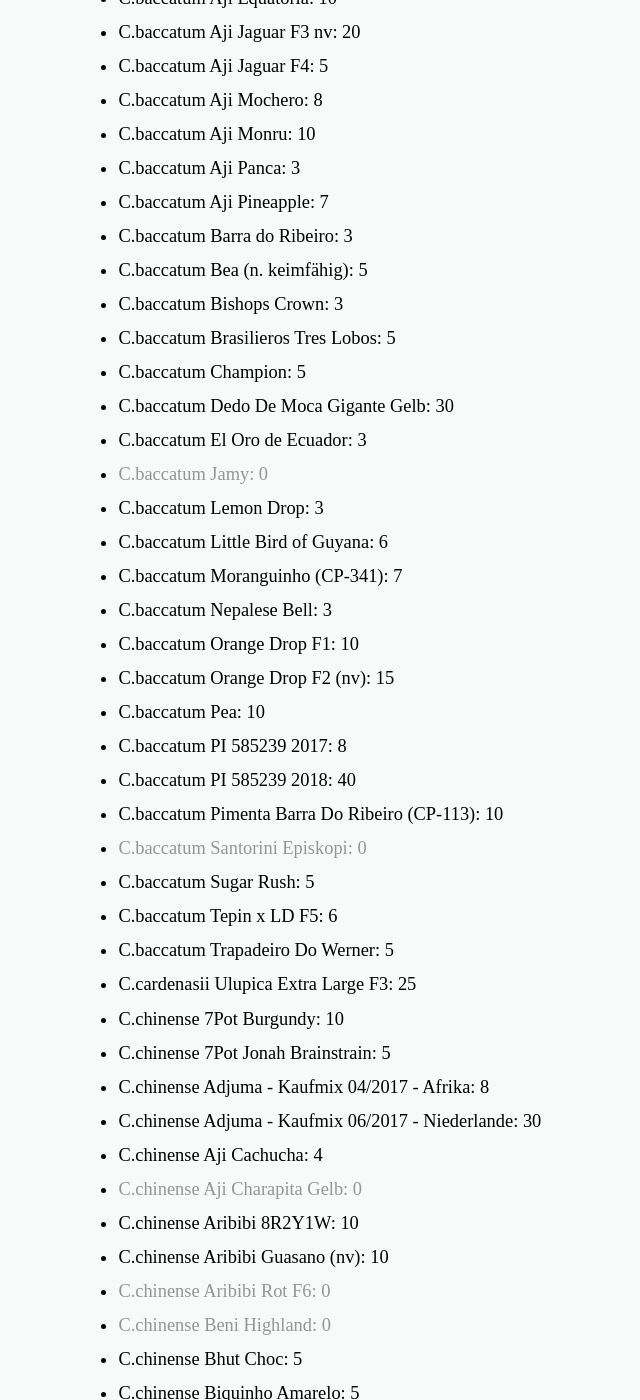
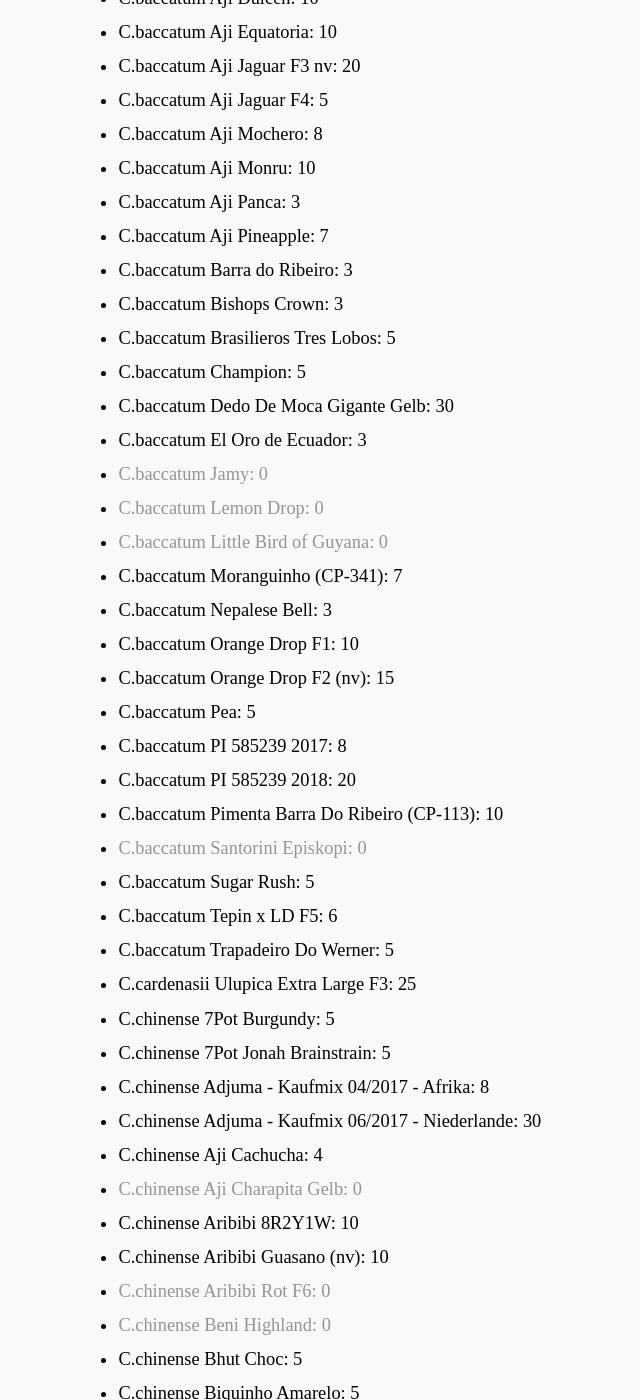
Before and after one commit to iamsebastian/blog.sebastian.science, a Jekyll site: the page built from samen.md, in a window 1280 px wide and 1400 px high, scrolled down 3011 px. Shown: the whole window, without its empty margins (188-828 px from the left). Built offline with Jekyll 4.4.1, drawn with Linux system fonts in a browser that asks for light colours; some of the changed text lies outside the part shown.

Commit message:
Updated Tomaten

```diff
--- a/_data/seeds.yaml
+++ b/_data/seeds.yaml
@@ -34,6 +34,7 @@
 C.annuum Guntur Sannam S4: 10
 C.annuum Haes XX: 5
 C.annuum Jalapeño Brown: 5
+C.annuum Jalapeño Brown, nv. 2018: 50
 C.annuum Jalapeño M: 90
 C.annuum Jalapeño \\#4: 5
 C.annuum Marbles: 6
@@ -45,7 +46,7 @@
 C.annuum Peter Pepper (verkreuzt): 14
 C.annuum Pimento Marron: 0
 C.annuum Royal Black: 45
-C.annuum Serrano Purple (nv): 30
+C.annuum Serrano Purple, nv. 2017: 30
 C.annuum SHP: 5
 C.annuum Sweet Banana: 10
 C.annuum Sweet Chocolate: 5
@@ -66,29 +67,28 @@
 C.baccatum Aji Panca: 3
 C.baccatum Aji Pineapple: 7
 C.baccatum Barra do Ribeiro: 3
-C.baccatum Bea (n. keimfähig): 5
 C.baccatum Bishops Crown: 3
 C.baccatum Brasilieros Tres Lobos: 5
 C.baccatum Champion: 5
 C.baccatum Dedo De Moca Gigante Gelb: 30
 C.baccatum El Oro de Ecuador: 3
 C.baccatum Jamy: 0
-C.baccatum Lemon Drop: 3
-C.baccatum Little Bird of Guyana: 6
+C.baccatum Lemon Drop: 0
+C.baccatum Little Bird of Guyana: 0
 C.baccatum Moranguinho (CP-341): 7
 C.baccatum Nepalese Bell: 3
 C.baccatum Orange Drop F1: 10
 C.baccatum Orange Drop F2 (nv): 15
-C.baccatum Pea: 10
+C.baccatum Pea: 5
 C.baccatum PI 585239 2017: 8
-C.baccatum PI 585239 2018: 40
+C.baccatum PI 585239 2018: 20
 C.baccatum Pimenta Barra Do Ribeiro (CP-113): 10
 C.baccatum Santorini Episkopi: 0
 C.baccatum Sugar Rush: 5
 C.baccatum Tepin x LD F5: 6
 C.baccatum Trapadeiro Do Werner: 5
 C.cardenasii Ulupica Extra Large F3: 25
-C.chinense 7Pot Burgundy: 10
+C.chinense 7Pot Burgundy: 5
 C.chinense 7Pot Jonah Brainstrain: 5
 C.chinense Adjuma - Kaufmix 04/2017 - Afrika: 8
 C.chinense Adjuma - Kaufmix 06/2017 - Niederlande: 30
@@ -128,7 +128,10 @@
 C.chinense Teapot orange: 7
 C.chinense Trinidad Scorpion Moruga Blend: 5
 C.chinense WHP019: 5
+C.frutescens Bangalore Whippets Tail: 0
+C.frutescens Birdeye: 10
 C.frutescens Birds Eye: 111
+C.frutescens Indian PC-1: 10
 C.galapagoense: 5
 C.praetermissum CAP 1141: 5
 C.pubescens Rocoto Aji Largo: 7
@@ -156,8 +159,8 @@
 C.pubescens Rocoto Locato (PI 387838? / eq. Mini Orange?): 11
 C.pubescens Rocoto Marlene: 3
 C.pubescens Rocoto Mini Orange (PI 387838? / eq. Locato?): 7
-C.pubescens Rocoto Montufar (PI 585273): 17
-C.pubescens Rocoto P360: 0
+C.pubescens Rocoto Montufar (PI 585273): 8
+C.pubescens Rocoto P360, nv 2018: 50
 C.pubescens Rocoto Peron: 6
 C.pubescens Rocoto Peru: 6
 C.pubescens Rocoto Peru 8969:
@@ -175,13 +178,13 @@
 C.pubescens Rocoto Peru 8979:
   count: 3
   share: false
-C.pubescens Rocoto Peru Bitdumi: 6
+C.pubescens Rocoto Peru Bitdumi: 0
 C.pubescens Rocoto Peru Cuzco Red: 6
 C.pubescens Rocoto Peru Cuzco Yellow: 6
 C.pubescens Rocoto Peru Puno Marki: 6
 C.pubescens Rocoto Pineapple: 26
 C.pubescens Rocoto RBB: 4
-C.pubescens Rocoto Rio Huallaga: 4
+C.pubescens Rocoto Rio Huallaga: 0
 C.pubescens Rocoto Rote Riesen (2016er Ernte): 20
 C.pubescens Rocoto San Isidro (Largo): 6
 C.pubescens Rocoto Santa Natalia: 11
--- a/index.html
+++ b/index.html
@@ -28,6 +28,7 @@
       </ul>
       <ul class="tabs">
         <li class="tabs___item"><a href="chili_2018">Chili 2018</a></li>
+        <li class="tabs___item"><a href="tomaten_2019">Tomaten 2019</a></li>
       </ul>
     </header>
 
```
Also changed, not shown: tomaten_2019.md (added, +25 -0 lines).
